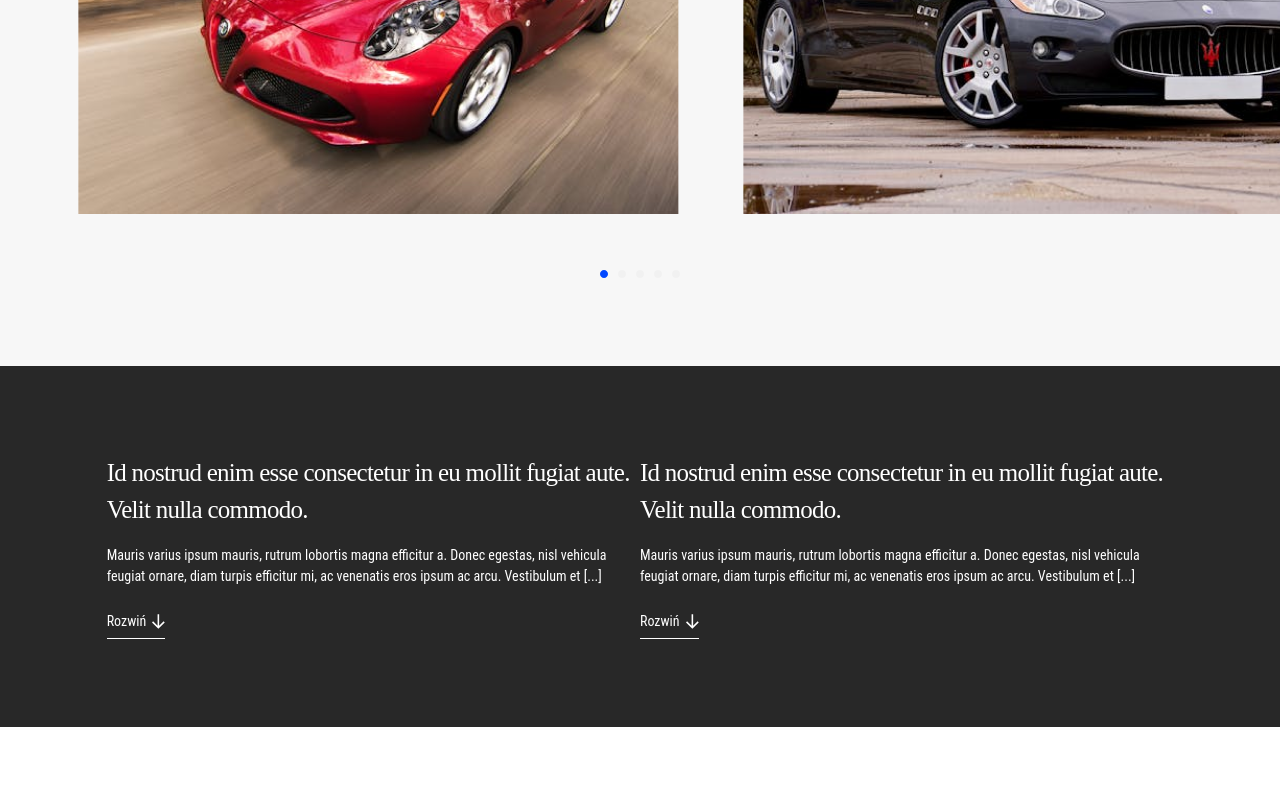
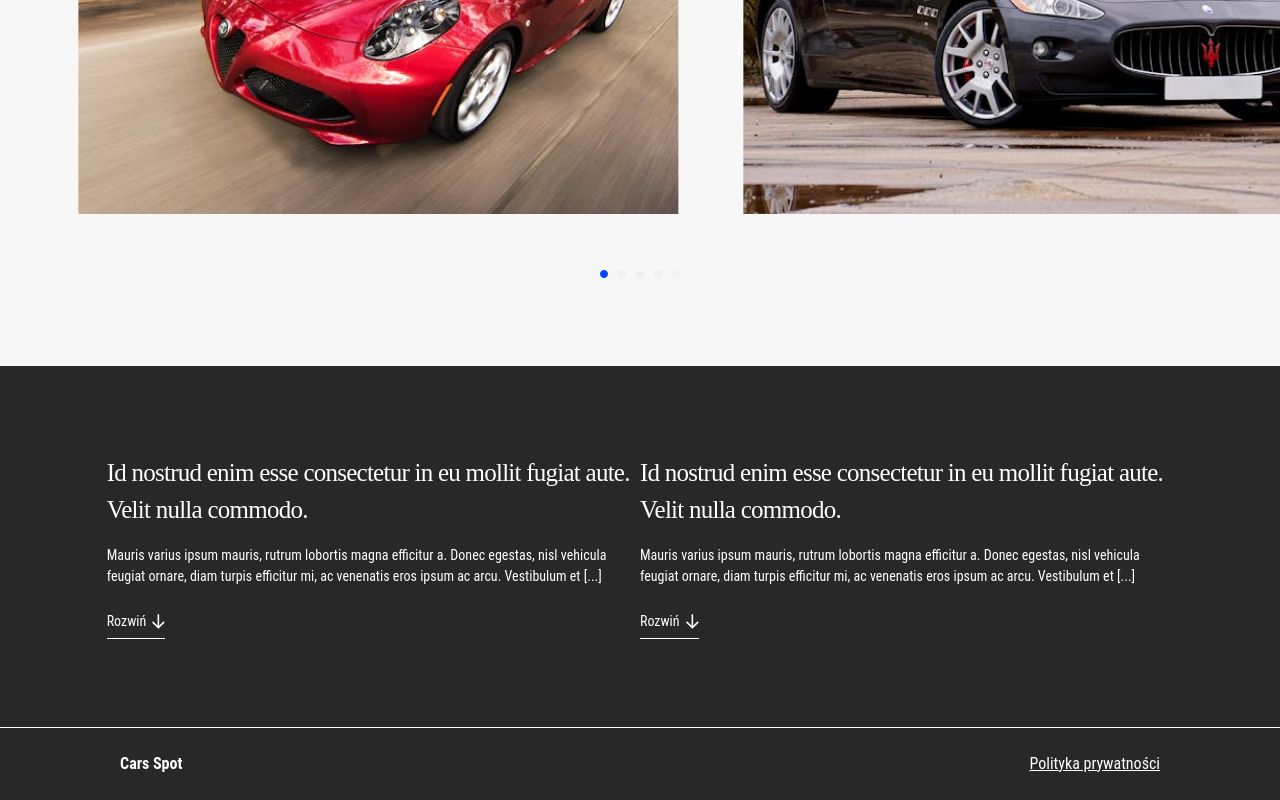
Before and after one commit to Mateusz-N/adsite-internship-recruitment-task, a React (Create React App) app: page / in a window 1280 px wide. Shown: the part 1425-2225 px from the top of the page. Before the commit the page ends 2152 px from the top, so only its background shows below. Built offline with nearby package versions, Linux system fonts and the light colour scheme.

Commit message:
Style the Footer component.

```diff
--- a/src/components/Footer.tsx
+++ b/src/components/Footer.tsx
@@ -1,7 +1,8 @@
 const Footer: React.FC<{}> = () => {
     return(
-        <footer>
-
+        <footer className = "w-full h-auto flex justify-between py-6 px-[120px] bg-primary-dark text-white border-t border-white">
+            <p className = "font-bold">Cars Spot</p>
+            <p className = "underline">Polityka prywatności</p>
         </footer>
     );
 }
```
